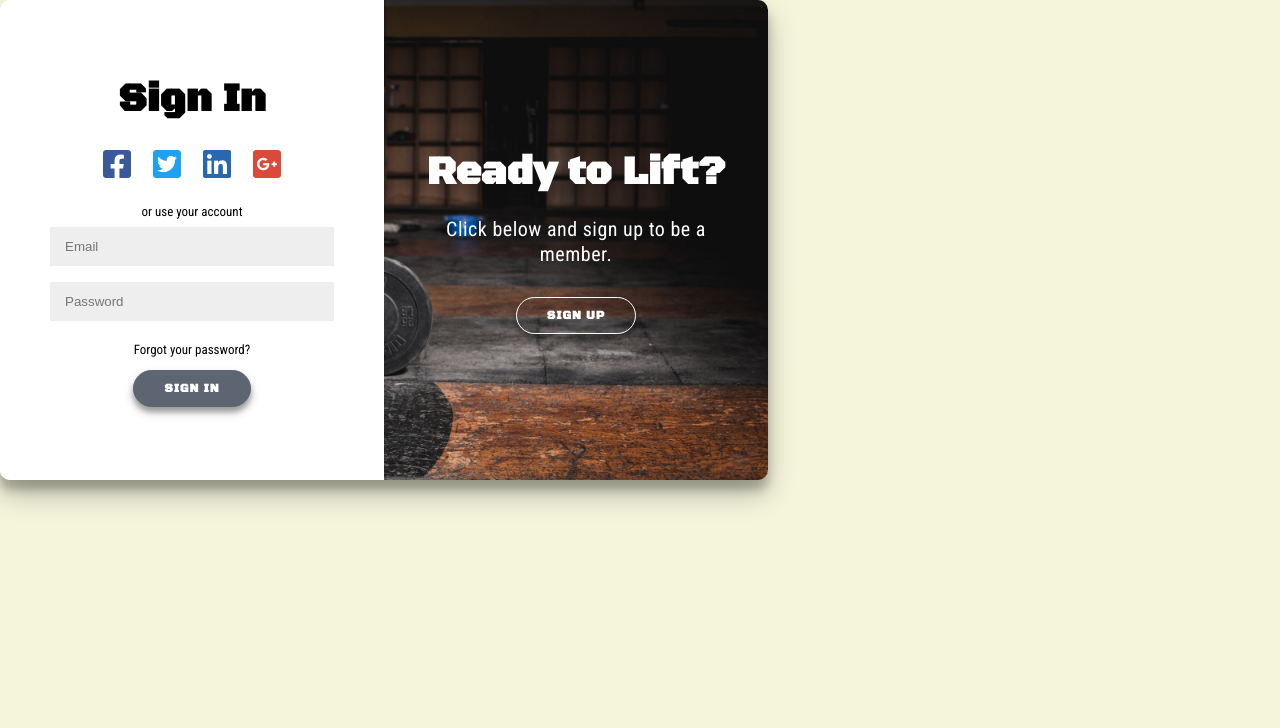
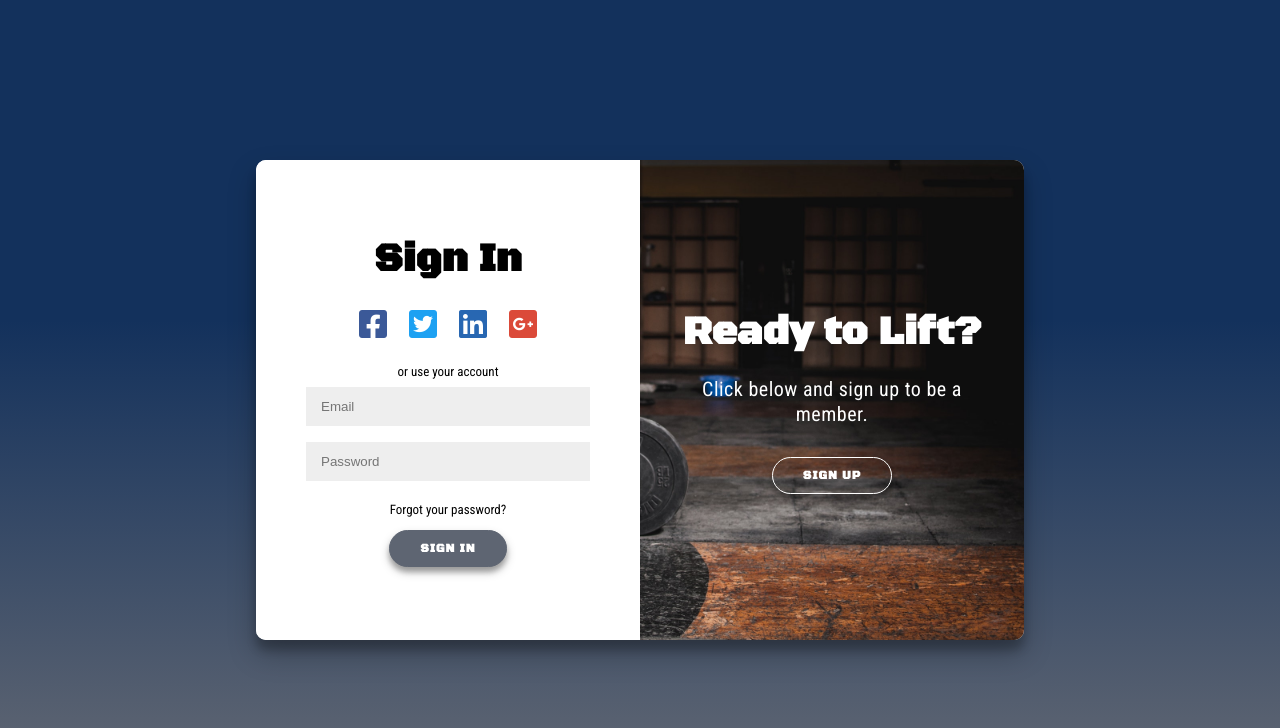
Before and after one commit to dae-hyun-kim/get_swole, a React (Create React App) app: page / in a window 1280 px wide. Shown: the top 728 px of the page. Built offline with nearby package versions, Linux system fonts and the light colour scheme.

Commit message:
background for intro screen styled

```diff
--- a/src/components/Login/Login.js
+++ b/src/components/Login/Login.js
@@ -17,6 +17,7 @@ const Login = () => {
 
 
   return (
+    <div className={styles.mainContainer}>
       <div className={`${styles.container}`} ref={theContainer}>
         <div className={`${styles.formContainer} ${styles.signUpContainer}`}>
           <form action="#">
@@ -65,6 +66,7 @@ const Login = () => {
           </div>
         </div>
       </div>
+    </div>
   )
 
 }
--- a/src/components/Login/Login.module.css
+++ b/src/components/Login/Login.module.css
@@ -1,5 +1,15 @@
 * {
 	box-sizing: border-box;
+}
+
+.mainContainer {
+	width: 100%;
+	height: 100vh;
+	display: flex;
+	justify-content: center;
+	align-items: center;
+	background: rgb(94,101,114);
+	background: linear-gradient(0deg, rgba(94,101,114,1) 5%, rgba(19,49,92,1) 60%);
 }
 
 .headTitles {
```
Lines whose indentation alone changed are shown as unchanged.
